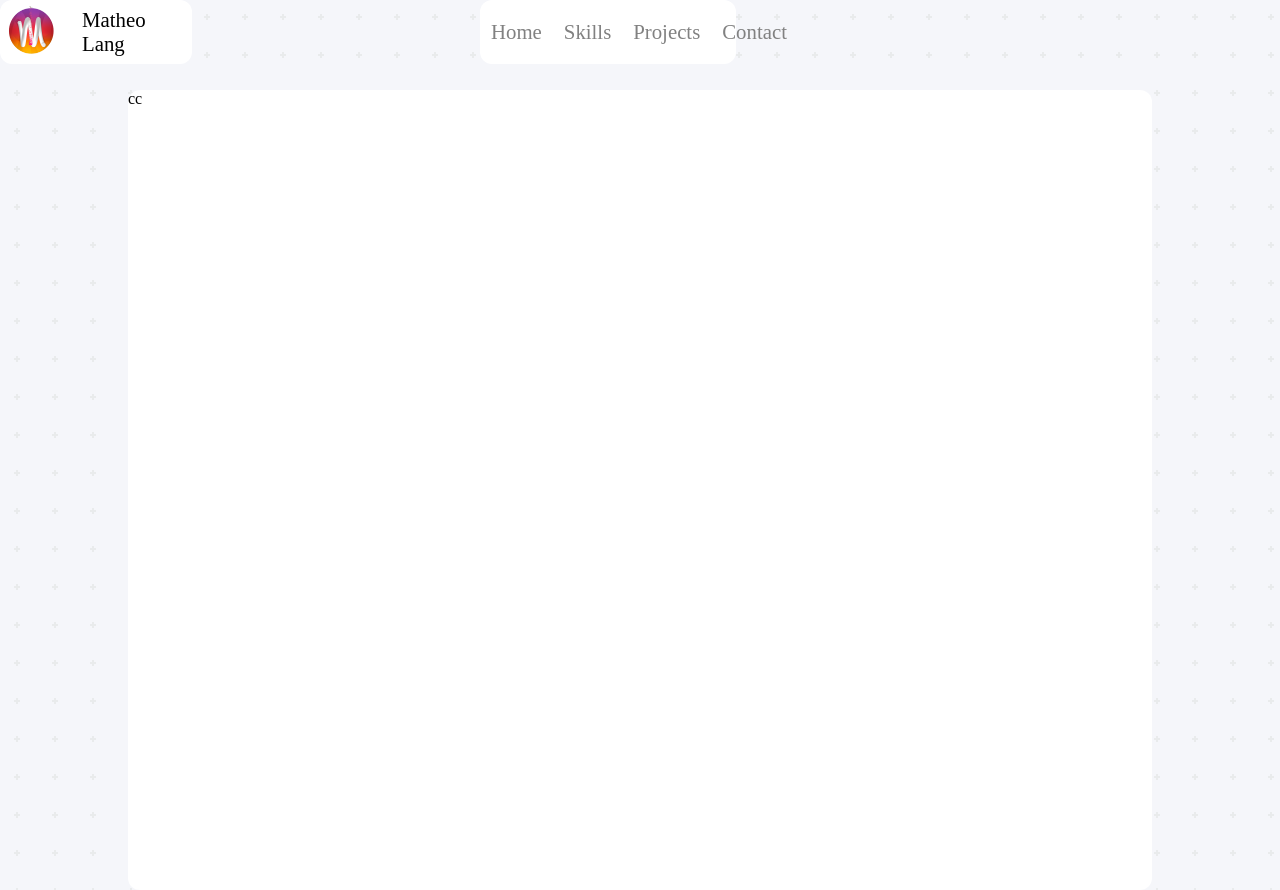
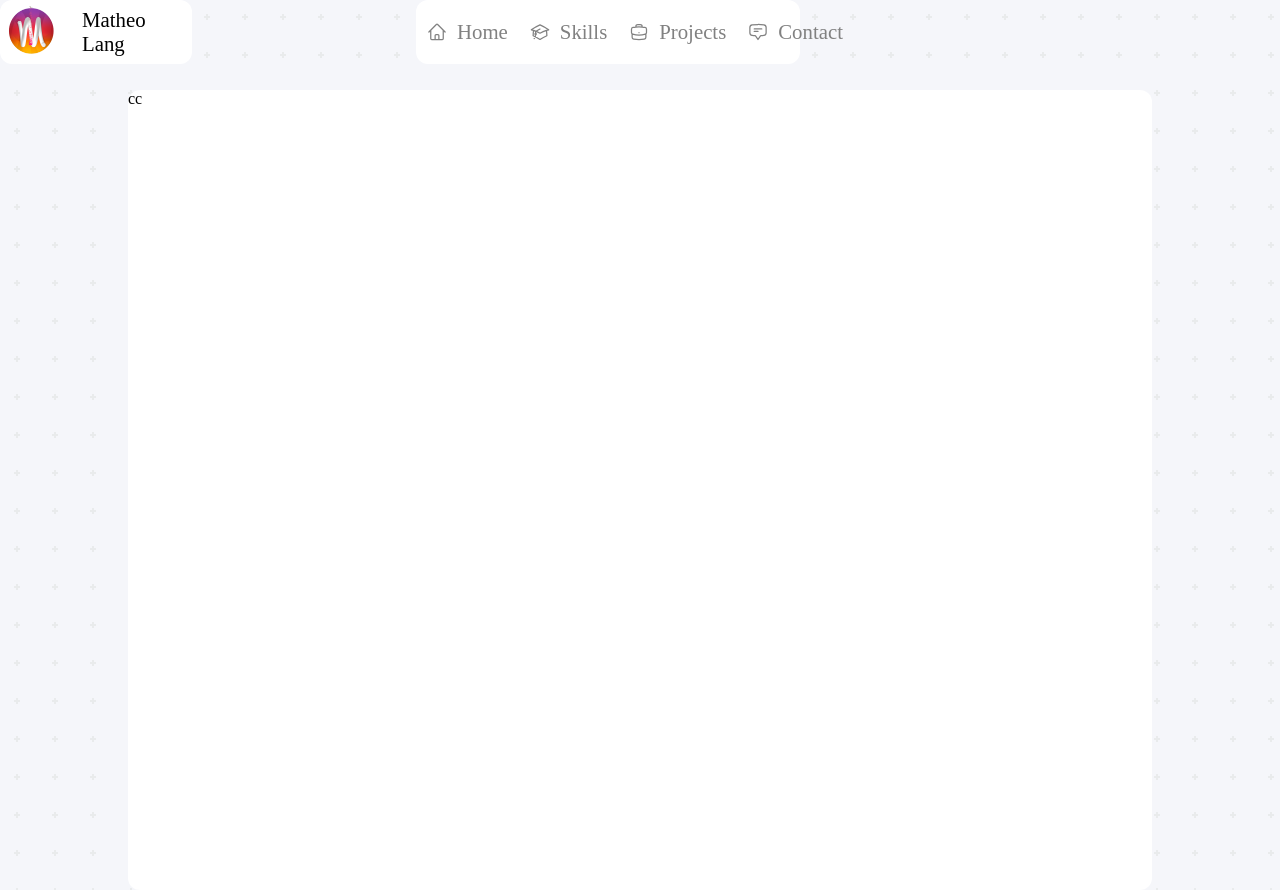
Before and after one commit to Matsuel/portfolio, a Next.js app: page / in a window 1280 px wide. Built offline with nearby package versions, Linux system fonts and the light colour scheme.

Commit message:
add icons to navbar

```diff
--- a/src/Components/Navbar/Navbar.module.scss
+++ b/src/Components/Navbar/Navbar.module.scss
@@ -31,7 +31,7 @@
     }
 
     .Navbar_links {
-        width: 20%;
+        width: 30%;
         height: 100%;
         background-color: #fff;
         display: flex;
@@ -51,6 +51,16 @@
             padding: 5px 10px;
             border: 1px solid transparent;
             transition: color 0.3s ease-in-out;
+            display: flex;
+            flex-direction: row;
+            justify-content: center;
+            align-items: center;
+            gap: 10px;
+
+            svg {
+                width: 20px;
+                height: 20px;
+            }
         }
 
         .Navbar_link:hover {
--- a/src/Components/Navbar/Navbar.tsx
+++ b/src/Components/Navbar/Navbar.tsx
@@ -10,10 +10,35 @@
 }
 
 const Links = [
-    { href: '/', label: 'Home' },
-    { href: '#skills', label: 'Skills' },
-    { href: '#projects', label: 'Projects' },
-    { href: '#contact', label: 'Contact' },
+    {
+        href: '/',
+        label: 'Home',
+        icon: <svg xmlns="http://www.w3.org/2000/svg" fill="none" viewBox="0 0 24 24" stroke-width="1.5" stroke="currentColor">
+            <path stroke-linecap="round" stroke-linejoin="round" d="m2.25 12 8.954-8.955c.44-.439 1.152-.439 1.591 0L21.75 12M4.5 9.75v10.125c0 .621.504 1.125 1.125 1.125H9.75v-4.875c0-.621.504-1.125 1.125-1.125h2.25c.621 0 1.125.504 1.125 1.125V21h4.125c.621 0 1.125-.504 1.125-1.125V9.75M8.25 21h8.25" />
+        </svg>
+    },
+    {
+        href: '#skills',
+        label: 'Skills',
+        icon: <svg xmlns="http://www.w3.org/2000/svg" fill="none" viewBox="0 0 24 24" stroke-width="1.5" stroke="currentColor">
+            <path stroke-linecap="round" stroke-linejoin="round" d="M4.26 10.147a60.438 60.438 0 0 0-.491 6.347A48.62 48.62 0 0 1 12 20.904a48.62 48.62 0 0 1 8.232-4.41 60.46 60.46 0 0 0-.491-6.347m-15.482 0a50.636 50.636 0 0 0-2.658-.813A59.906 59.906 0 0 1 12 3.493a59.903 59.903 0 0 1 10.399 5.84c-.896.248-1.783.52-2.658.814m-15.482 0A50.717 50.717 0 0 1 12 13.489a50.702 50.702 0 0 1 7.74-3.342M6.75 15a.75.75 0 1 0 0-1.5.75.75 0 0 0 0 1.5Zm0 0v-3.675A55.378 55.378 0 0 1 12 8.443m-7.007 11.55A5.981 5.981 0 0 0 6.75 15.75v-1.5" />
+        </svg>
+    },
+    {
+        href: '#projects',
+        label: 'Projects',
+        icon: <svg xmlns="http://www.w3.org/2000/svg" fill="none" viewBox="0 0 24 24" stroke-width="1.5" stroke="currentColor">
+            <path stroke-linecap="round" stroke-linejoin="round" d="M20.25 14.15v4.25c0 1.094-.787 2.036-1.872 2.18-2.087.277-4.216.42-6.378.42s-4.291-.143-6.378-.42c-1.085-.144-1.872-1.086-1.872-2.18v-4.25m16.5 0a2.18 2.18 0 0 0 .75-1.661V8.706c0-1.081-.768-2.015-1.837-2.175a48.114 48.114 0 0 0-3.413-.387m4.5 8.006c-.194.165-.42.295-.673.38A23.978 23.978 0 0 1 12 15.75c-2.648 0-5.195-.429-7.577-1.22a2.016 2.016 0 0 1-.673-.38m0 0A2.18 2.18 0 0 1 3 12.489V8.706c0-1.081.768-2.015 1.837-2.175a48.111 48.111 0 0 1 3.413-.387m7.5 0V5.25A2.25 2.25 0 0 0 13.5 3h-3a2.25 2.25 0 0 0-2.25 2.25v.894m7.5 0a48.667 48.667 0 0 0-7.5 0M12 12.75h.008v.008H12v-.008Z" />
+        </svg>
+    },
+    {
+        href: '#contact',
+        label: 'Contact',
+        icon: <svg xmlns="http://www.w3.org/2000/svg" fill="none" viewBox="0 0 24 24" stroke-width="1.5" stroke="currentColor">
+            <path stroke-linecap="round" stroke-linejoin="round" d="M7.5 8.25h9m-9 3H12m-9.75 1.51c0 1.6 1.123 2.994 2.707 3.227 1.129.166 2.27.293 3.423.379.35.026.67.21.865.501L12 21l2.755-4.133a1.14 1.14 0 0 1 .865-.501 48.172 48.172 0 0 0 3.423-.379c1.584-.233 2.707-1.626 2.707-3.228V6.741c0-1.602-1.123-2.995-2.707-3.228A48.394 48.394 0 0 0 12 3c-2.392 0-4.744.175-7.043.513C3.373 3.746 2.25 5.14 2.25 6.741v6.018Z" />
+        </svg>
+
+    },
 ];
 
 const Navbar = ({ }: NavbarProps) => {
@@ -29,7 +54,8 @@
 
             <div className={styles.Navbar_links}>
                 {Links.map((link, index) => (
-                    <Link key={index} href={link.href} className={styles.Navbar_link + " " + (activeLink === index ? styles.Navbar_linkActive:"")} onClick={() => setActiveLink(index)} >
+                    <Link key={index} href={link.href} className={styles.Navbar_link + " " + (activeLink === index ? styles.Navbar_linkActive : "")} onClick={() => setActiveLink(index)} >
+                        {link.icon}
                         {link.label}
                     </Link>
                 ))}
```
